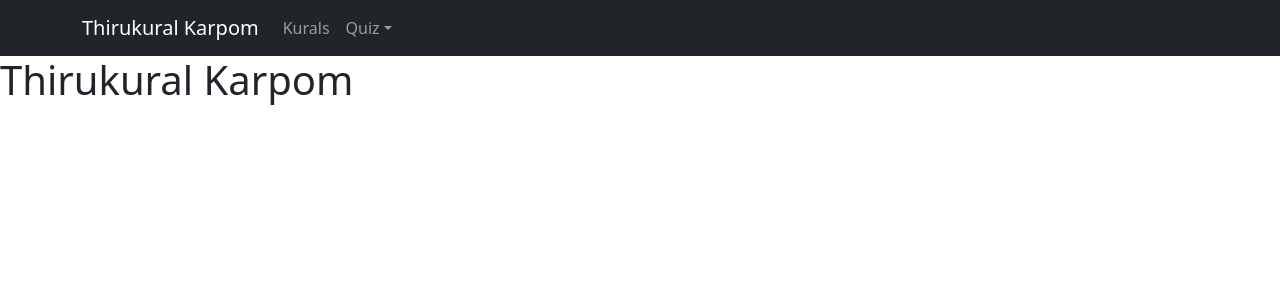
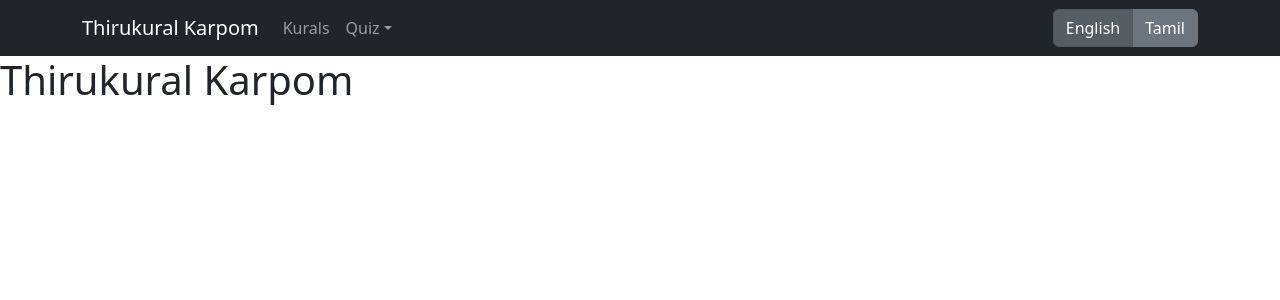
Before and after one commit to thirukural-karpom/thirukural-karpom, a React (Create React App) app: page / in a window 1280 px wide. Shown: the top 300 px of the page. Built offline with nearby package versions, Linux system fonts and the light colour scheme.

Commit message:
Add language switcher

```diff
--- a/src/components/Header.js
+++ b/src/components/Header.js
@@ -1,13 +1,45 @@
-import React from "react"
+import { React, useState } from "react"
 import Navbar from "react-bootstrap/Navbar"
 import NavDropdown from "react-bootstrap/NavDropdown"
 import Nav from "react-bootstrap/Nav"
 import Container from "react-bootstrap/Container"
 import { useTranslation } from "react-i18next";
-
+import { ButtonGroup, ToggleButton } from "react-bootstrap"
 
 const Header = () => {
-  const { t } = useTranslation();
+  const { t, i18n } = useTranslation();
+  const [radioValue, setRadioValue] = useState('en');
+  const languages = [
+    { name: "English", value: "en" },
+    { name: "Tamil", value: "ta" }
+  ]
+
+  const handleLanguageChange = (e) => {
+    const lang = e.currentTarget.value
+    i18n.changeLanguage(lang)
+    setRadioValue(lang)
+  }
+
+  const languageSelector = () => (
+    <ButtonGroup>
+      {
+        languages.map((radio, idx) => (
+          <ToggleButton
+            key={idx}
+            id={`radio-${idx}`}
+            type="radio"
+            variant="secondary"
+            name="radio"
+            value={radio.value}
+            checked={radioValue === radio.value}
+            onChange={handleLanguageChange}
+          >
+            {t(radio.name)}
+          </ToggleButton>
+        ))
+      }
+    </ButtonGroup>
+  )
 
   return (
     <header>
@@ -16,13 +48,14 @@ const Header = () => {
           <Navbar.Brand href="/">{t("Thirukural Karpom")}</Navbar.Brand>
           <Navbar.Toggle aria-controls="basic-navbar-nav" />
           <Navbar.Collapse id="basic-navbar-nav">
-            <Nav>
+            <Nav className="me-auto">
               <Nav.Link href="/kurals">{t("Kurals")}</Nav.Link>
               <NavDropdown title={t("Quiz")}>
                 <NavDropdown.Item href="/quiz/:guessExplanation">{t("Find Explanation")}</NavDropdown.Item>
                 <NavDropdown.Item href="/quiz/:guessKural">{t("Find Kural")}</NavDropdown.Item>
               </NavDropdown>
             </Nav>
+            <Nav as={languageSelector}></Nav>
           </Navbar.Collapse>
         </Container>
       </Navbar>
--- a/src/en.json
+++ b/src/en.json
@@ -1,9 +1,12 @@
 {
-  "translations": {
+  "translation": {
     "Thirukural Karpom": "Thirukural Karpom",
     "Kurals": "Kurals",
     "Quiz": "Quiz",
     "Find Explanation": "Find Explanation",
-    "Find Kural": "Find Kural"
+    "Find Kural": "Find Kural",
+    "Language": "Language",
+    "English": "English",
+    "Tamil": "Tamil"
   }
 }
--- a/src/i18n.js
+++ b/src/i18n.js
@@ -12,14 +12,10 @@ i18n
     },
     lng: "en",
     fallbackLng: "en",
-    debug: false,
+    debug: true,
 
     interpolation: {
       escapeValue: false
-    },
-
-    react: {
-      wait: true
     }
   });
 
--- a/src/ta.json
+++ b/src/ta.json
@@ -1,9 +1,12 @@
 {
-  "translations": {
+  "translation": {
     "Thirukural Karpom": "திருக்குறள் கற்போம்",
     "Kurals": "குறள்கள்",
     "Quiz": "வினாவிடை",
     "Find Explanation": "விளக்கத்தைக் கண்டுபிடிக்கவும்",
-    "Find Kural": "குறளை கண்டுபிடிக்கவும்"
+    "Find Kural": "குறளை கண்டுபிடிக்கவும்",
+    "Language": "மொழி",
+    "English": "ஆங்கிலம்",
+    "Tamil": "தமிழ்"
   }
 }
```
